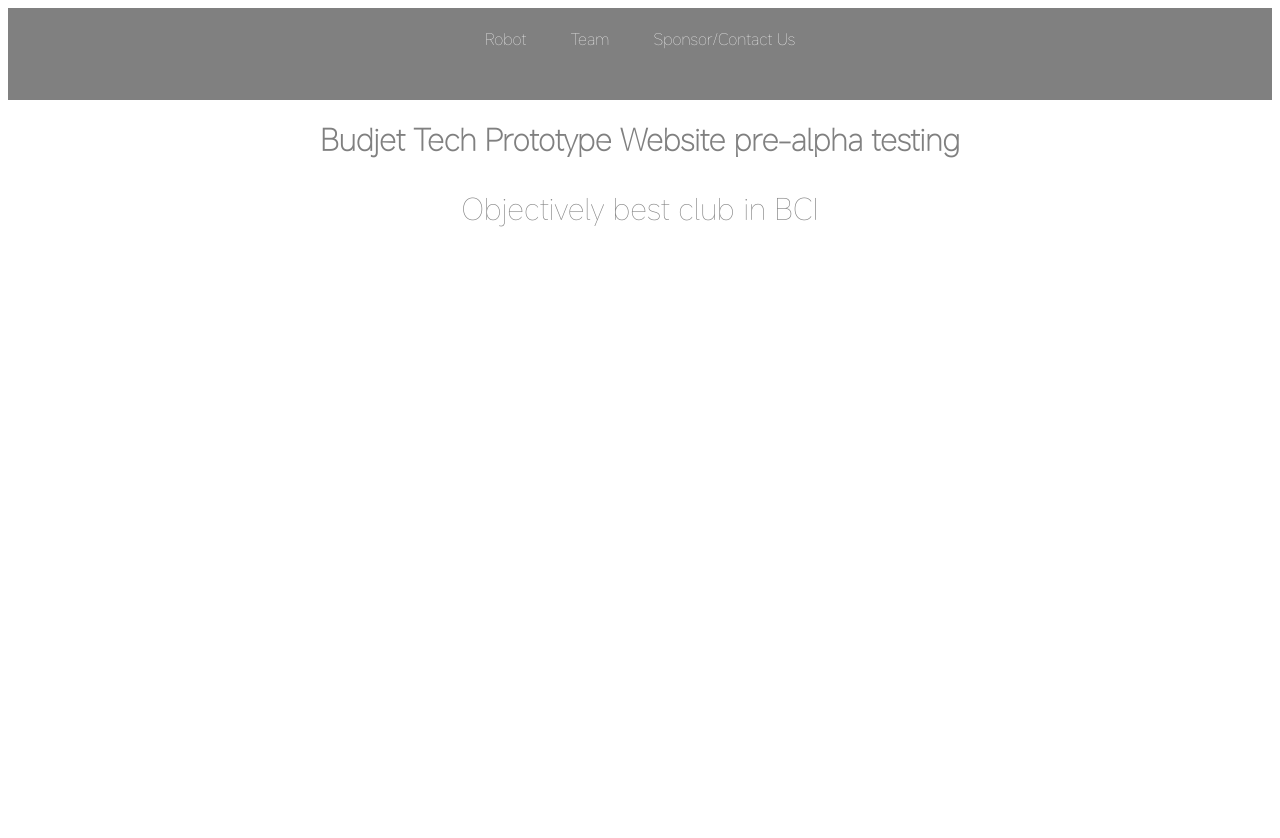
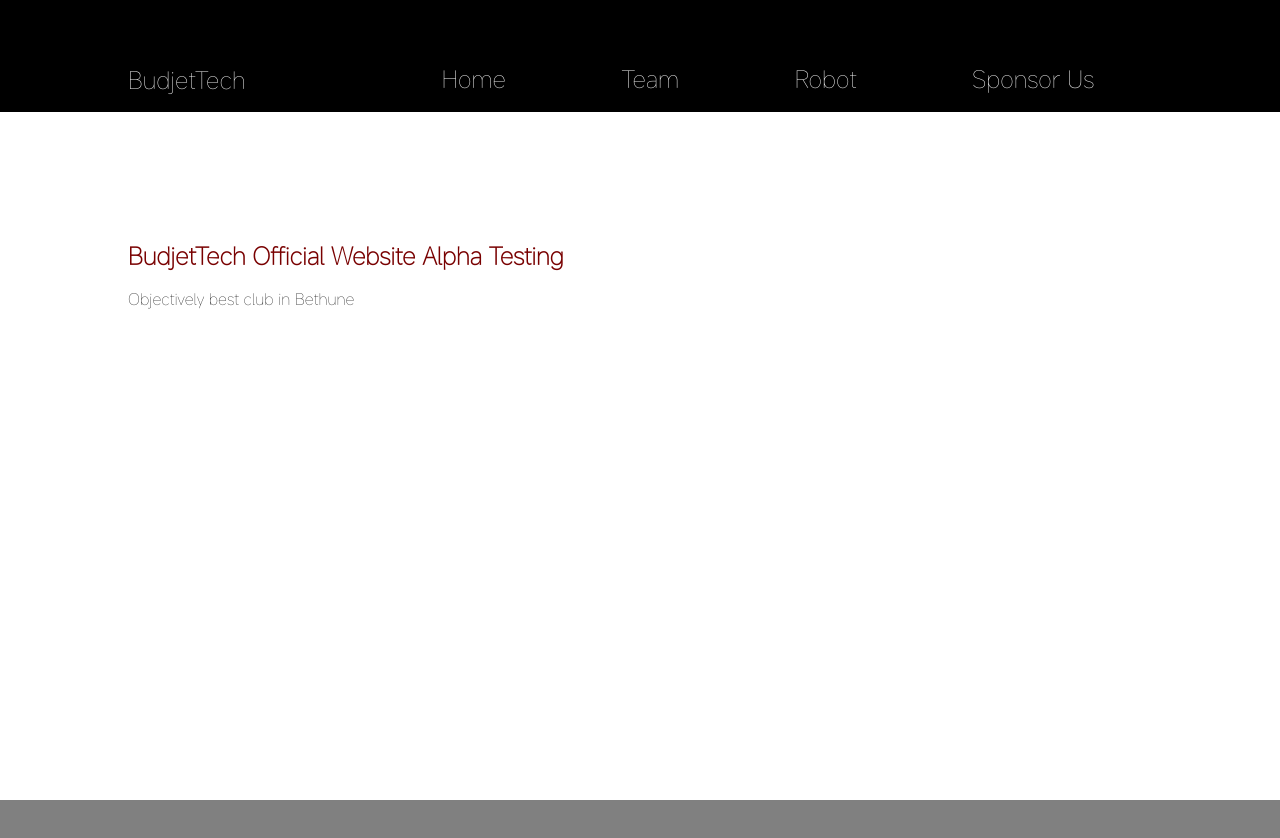
Before and after one commit to Name0518/Name0518.github.io, a plain HTML site: page goated budjettech site/index.html in a window 1280 px wide. Before the commit the page ends 800 px from the top, so only its background shows below. Drawn offline with Linux system fonts and the light colour scheme.

Commit message:
Add files via upload

```diff
--- /dev/null
+++ b/goated budjettech site/app.js
@@ -0,0 +1,13 @@
+const header = document.querySelector('header');
+
+let prevScrollPos = window.scrollY;
+
+window.onscroll = function(){
+    let currentScrollPos = window.scrollY;
+    if(prevScrollPos > currentScrollPos){
+        header.classList.remove('scroll')
+    }else{
+        header.classList.add('scroll');
+    }
+    prevScrollPos = currentScrollPos;
+}
--- a/goated budjettech site/index.html
+++ b/goated budjettech site/index.html
@@ -8,14 +8,24 @@
     <link rel="icon" type="image/x-icon" href="icon.ico" />
   </head>
   <body>
-    <div class="navbar">
-      <li class="navbarlist"><a>Robot</a></li>
-      <li class="navbarlist"><a>Team</a></li>
-      <li class="navbarlist"><a>Sponsor/Contact Us</a></li>
-    </div>
-    <div>
-      <h1 class="title">Budjet Tech Prototype Website pre-alpha testing</h1>
-      <p class="title">Objectively best club in BCI</p>
-    </div>
+    <header class="header">
+      <div class="logo">BudjetTech</div>
+      <nav>
+        <ul>
+          <li><a>Home</a></li>
+          <li><a>Team</a></li>
+          <li><a>Robot</a></li>
+          <li><a>Sponsor Us</a></li>
+        </ul>
+      </nav>
+    </header>
+    <section class="body">
+      <div class="main">
+        <h1>BudjetTech Official Website Alpha Testing</h1>
+        <p>Objectively best club in Bethune</p>
+      </div>
+    </section>
+    <section class="body2"></section>
+    <script src="app.js"></script>
   </body>
 </html>
--- a/goated budjettech site/style.css
+++ b/goated budjettech site/style.css
@@ -1,5 +1,9 @@
 
-
+:root{
+  --main-color: grey;
+  --second-color:black;
+  --third-color:white;
+}
 @font-face {
     font-family: 'MiSans';
     src: url('/MiSansLatin-Thin.woff') format('opentype');
@@ -7,42 +11,101 @@
     font-style: normal;
 }
 
-body {
-color: gray;
-font-family: MiSans;
+*{
+  margin:0;
+  padding:0;
+  box-sizing: border-box;
+  font-family:MiSans;
 }
 
-.title {
-    font-size: 30px;
-    text-align: center;
+header{
+  position:fixed;
+  top:0;
+  left:0;
+  width:100%;
+  height:7rem;
+  background-color: black;
+  z-index:1;
+  transition:0.5s;
 }
 
-.navbar {
-    text-align: center;
-    padding-bottom: 30px;
-    background-color: gray;
+header.scroll{
+  position:fixed;
+  top:-7rem;
+  left:0;
+  width:100%;
+  height:7rem;
+  background-color: var(--main-color);
+  z-index:1;
+  transition:0.5s;
 }
 
-.navbarlist{
-display: inline-block;
-  padding: 20px;
-  color:white
-
+.logo{
+  position:absolute;
+  left:10%;
+  bottom:1rem;
+  font-size:1.5rem;
+  color:var(--third-color);
 }
 
-li:hover {
-    color: #527dff;
-    cursor: grab;
-  }
-
-a:link {
-    text-decoration: none;
-    color: white;
+nav{
+  position:absolute;
+  left:30%;
+  bottom:1rem;
+  width:60%;
 }
 
-html {
-    height: 100%;
-    width: 100%;
-    padding: 0;
-    margin: 0;
-  }
+nav ul {
+  display:flex;
+  list-style: none;
+  justify-content: space-around;
+}
+
+nav ul li a{
+  text-decoration: none;
+  color:white;
+  font-size:1.5rem;
+}
+nav ul li a::after{
+  content:'';
+  display:block;
+  width:0;
+  height:1px;
+  background: white;
+  transition:width 0.3s;
+}
+
+nav ul li a:hover::after{
+  width:100%;
+  transition:width .3s;
+}
+
+.body{
+  position:absolute;
+  top:0;
+  left:0;
+  height:100vh;
+  width:100%;
+  background-color: white;
+}
+
+.main{
+  position:absolute;
+  left:10%;
+  top:30%;
+  width:50%;
+}
+
+h1{
+  margin-bottom: 1rem;
+  color:rgb(121, 0, 0);
+}
+
+.body2{
+  position: absolute;
+  top:100vh;
+  left:0;
+  height:100vh;
+  width:100%;
+  background-color:grey;
+}
```
